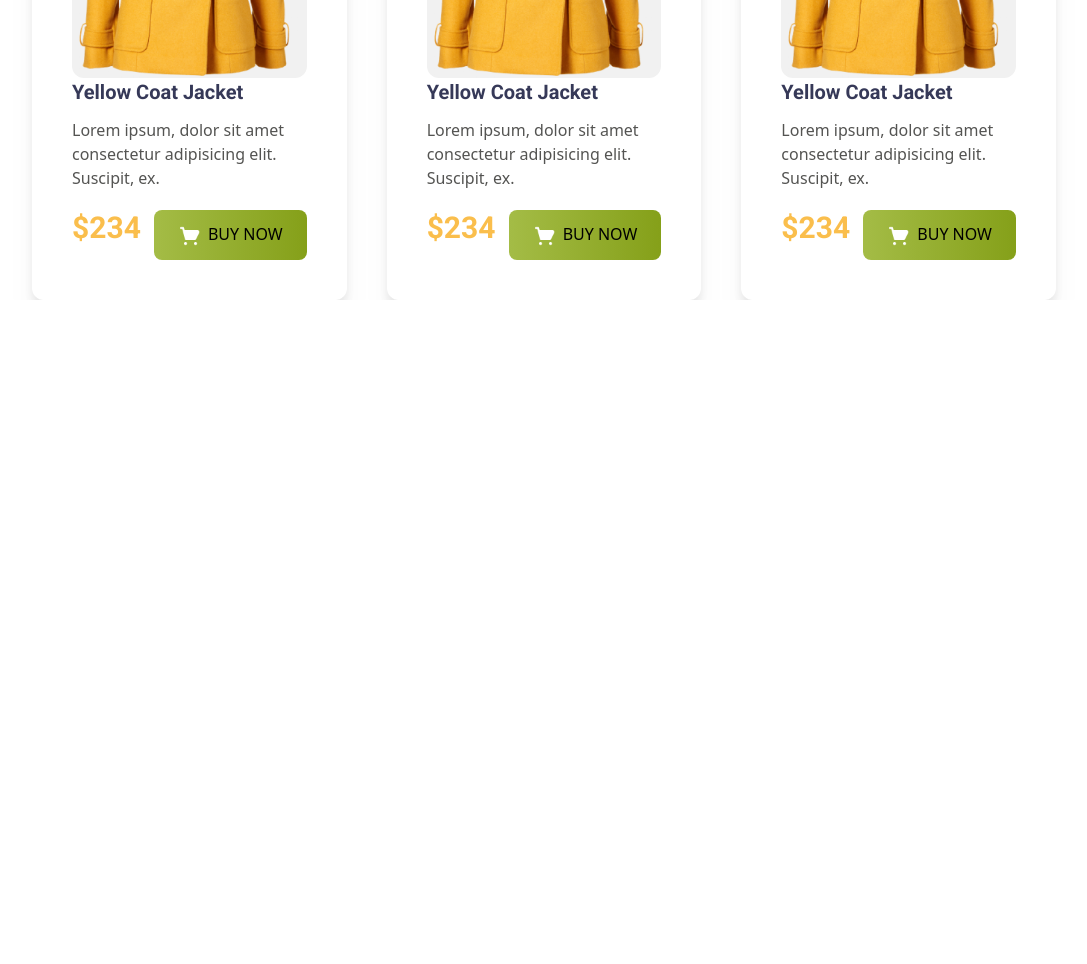
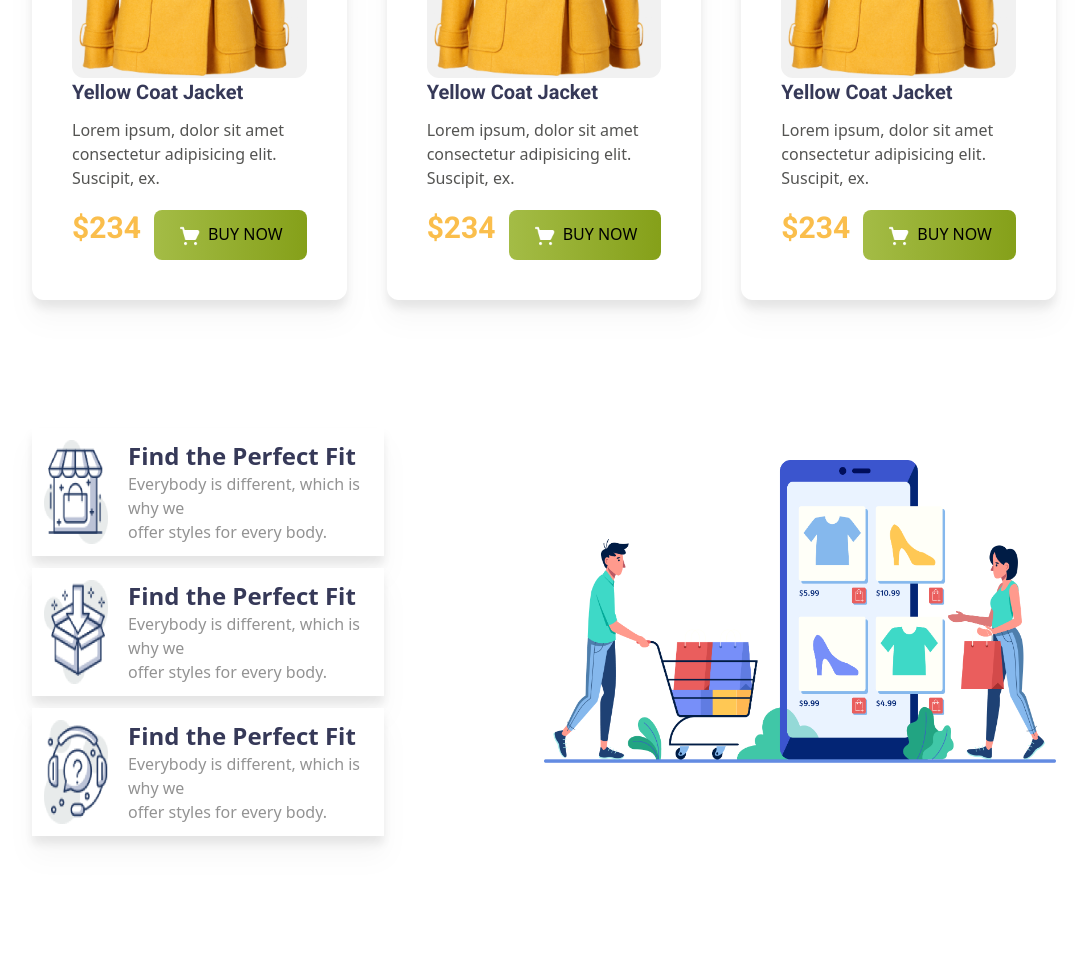
Before and after one commit to rashikulislam/penguin-fashion-resources, a plain HTML site: page index.html in a window 1280 px wide. Shown: the part 1688-2652 px from the top of the page, without its empty margins (96-1183 px from the left). Before the commit the page ends 1988 px from the top, so only its background shows below. Drawn offline with nearby package versions, Linux system fonts and the light colour scheme.

Commit message:
added some new section

```diff
--- a/index.html
+++ b/index.html
@@ -146,6 +146,41 @@
                 </div>
             </div>
         </section>
+
+        <section>
+            <div class="flex gap-40 py-32 px-32">
+                <div class="flex flex-col gap-3">
+                    <div class="flex p-3 bg-white drop-shadow-xl">
+                        <img class="w-16" src="assets/logo/house.png" alt="">
+                        <div class="ml-5">
+                            <h4 class="text-2xl text-[#363958] font-semibold">Find the Perfect Fit</h4>
+                            <p class="text-[#939393]">Everybody is different, which is why we <br>offer styles for every
+                                body.</p>
+                        </div>
+                    </div>
+                    <div class="flex p-3 bg-white drop-shadow-xl">
+                        <img class="w-16" src="assets/logo/box.png" alt="">
+                        <div class="ml-5">
+                            <h4 class="text-2xl text-[#363958] font-semibold">Find the Perfect Fit</h4>
+                            <p class="text-[#939393]">Everybody is different, which is why we <br>offer styles for every
+                                body.</p>
+                        </div>
+                    </div>
+                    <div class="flex p-3 bg-white drop-shadow-xl">
+                        <img class="w-16" src="assets/logo/question.png" alt="">
+                        <div class="ml-5">
+                            <h4 class="text-2xl text-[#363958] font-semibold">Find the Perfect Fit</h4>
+                            <p class="text-[#939393]">Everybody is different, which is why we <br>offer styles for every
+                                body.</p>
+                        </div>
+                    </div>
+                </div>
+                <div class="">
+                    <img class="max-w-lg mt-8" src="assets/shopping.png" alt="">
+                </div>
+            </div>
+        </section>
+
     </main>
 
     <footer>
```
